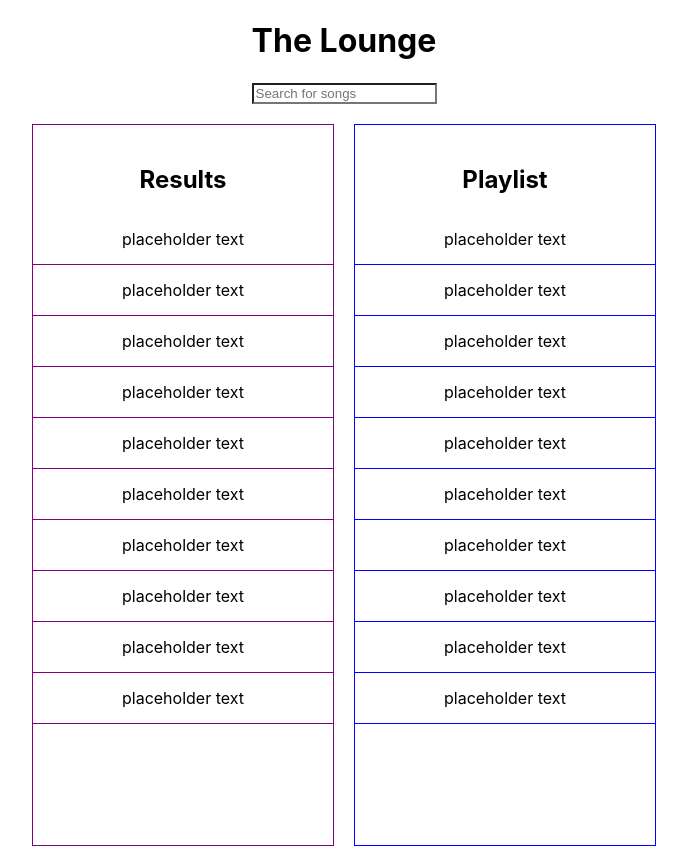
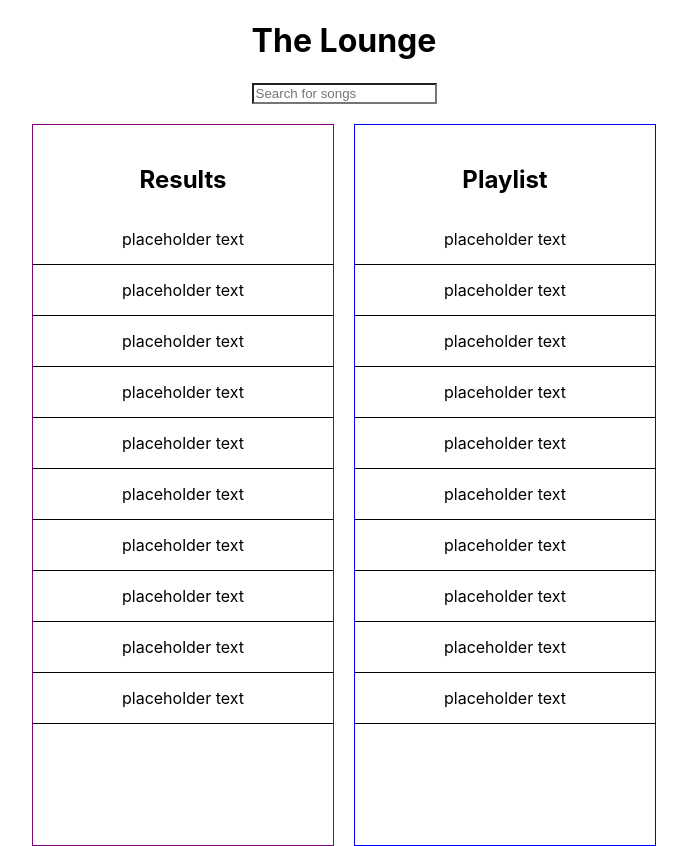
Before and after one commit to kelseywarren/Playlist-App, a React (Create React App) app: page / in a window 1280 px wide. Shown: the whole page, without its empty margins (296-983 px from the left). Built offline with nearby package versions, Linux system fonts and the light colour scheme.

Commit message:
rendered Tracklist component into result and playlist containers.

```diff
--- a/src/Playlist/playlist.js
+++ b/src/Playlist/playlist.js
@@ -1,5 +1,6 @@
 import React from 'react';
 import './playlist-style.css';
+import Tracklist from '../Tracklist/tracklist';
 
 function Playlist() {
 
@@ -7,17 +8,7 @@ function Playlist() {
         <div className="playlistContainer">
             <div className="playlist">
                 <h2>Playlist</h2>
-                <div className="play">placeholder text</div>
-                <div className="play">placeholder text</div>
-                <div className="play">placeholder text</div>
-                <div className="play">placeholder text</div>
-                <div className="play">placeholder text</div>
-                <div className="play">placeholder text</div>
-                <div className="play">placeholder text</div>
-                <div className="play">placeholder text</div>
-                <div className="play">placeholder text</div>
-                <div className="play">placeholder text</div>
-
+                <Tracklist />
             </div>
         </div>
     )
--- a/src/SearchResults/results-style.css
+++ b/src/SearchResults/results-style.css
@@ -9,8 +9,3 @@
     width: 300px;
     height: 700px;
   }
-
-  .listItem {
-    border-bottom: solid 1px purple;
-    padding: 15px;
-  }
--- a/src/SearchResults/results.js
+++ b/src/SearchResults/results.js
@@ -1,5 +1,6 @@
 import React from 'react';
 import './results-style.css';
+import Tracklist from '../Tracklist/tracklist';
 
 function ResultList() {
 
@@ -7,17 +8,7 @@ function ResultList() {
         <div className="result-container">
             <div className="list">
                 <h2>Results</h2>
-                <div className="listItem">placeholder text</div>
-                <div className="listItem">placeholder text</div>
-                <div className="listItem">placeholder text</div>
-                <div className="listItem">placeholder text</div>
-                <div className="listItem">placeholder text</div>
-                <div className="listItem">placeholder text</div>
-                <div className="listItem">placeholder text</div>
-                <div className="listItem">placeholder text</div>
-                <div className="listItem">placeholder text</div>
-                <div className="listItem">placeholder text</div>
-
+                <Tracklist />
             </div>
         </div>
     )
--- /dev/null
+++ b/src/Tracklist/tracklist-style.css
@@ -0,0 +1,4 @@
+.trackItem {
+    border-bottom: solid 1px black;
+    padding: 15px;
+  }
--- a/src/Tracklist/tracklist.js
+++ b/src/Tracklist/tracklist.js
@@ -1 +1,21 @@
 import React from 'react';
+import './tracklist-style.css'
+
+function Tracklist () {
+    return (
+        <div>
+                <div className="trackItem">placeholder text</div>
+                <div className="trackItem">placeholder text</div>
+                <div className="trackItem">placeholder text</div>
+                <div className="trackItem">placeholder text</div>
+                <div className="trackItem">placeholder text</div>
+                <div className="trackItem">placeholder text</div>
+                <div className="trackItem">placeholder text</div>
+                <div className="trackItem">placeholder text</div>
+                <div className="trackItem">placeholder text</div>
+                <div className="trackItem">placeholder text</div>
+        </div>
+    )
+};
+
+export default Tracklist;
```
